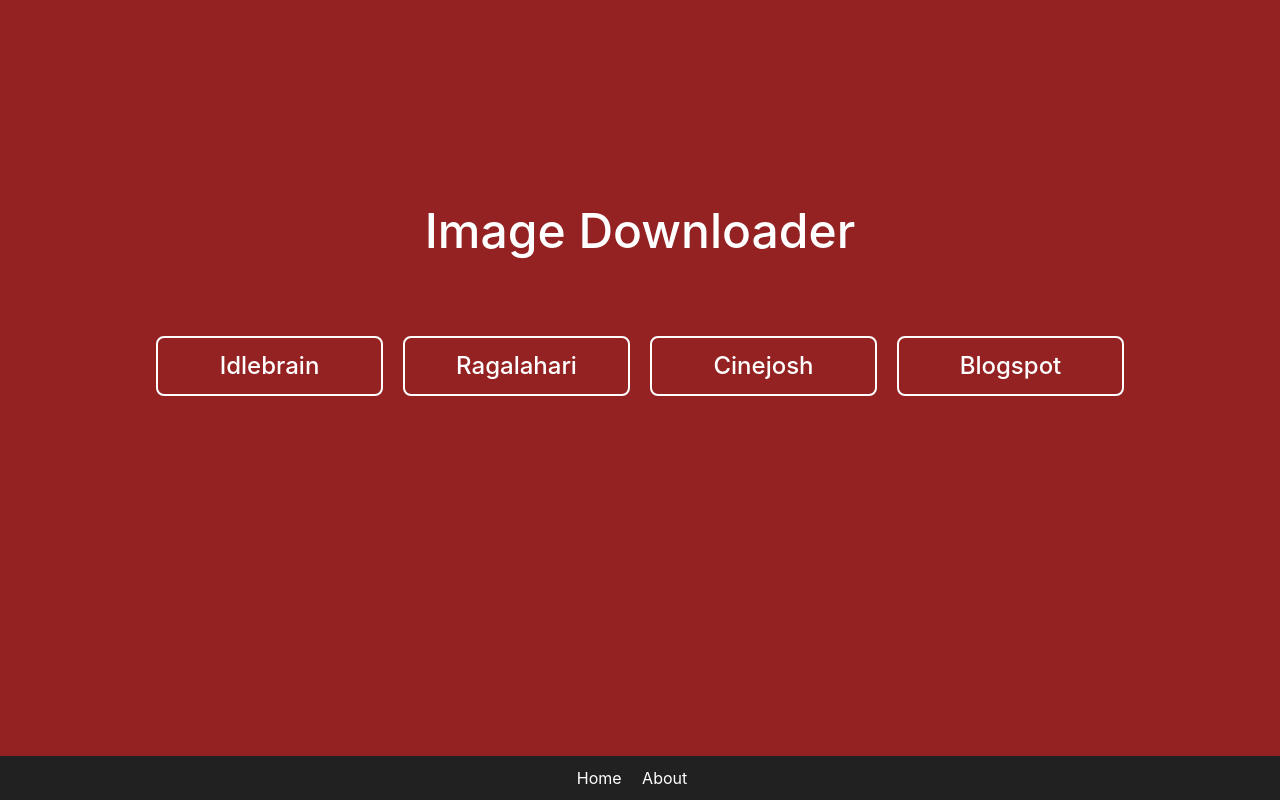
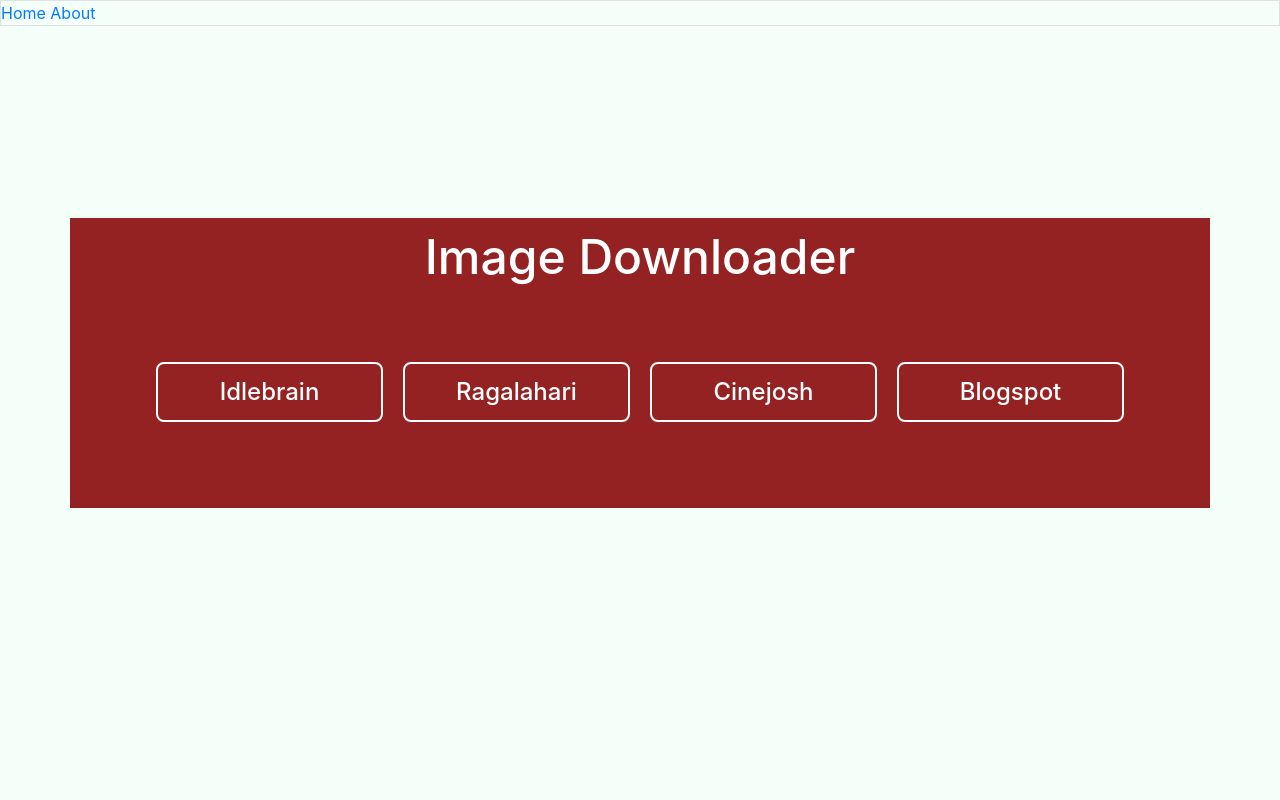
Before and after one commit to Ram-95/Image_downloader_flask, a Flask app: page / in a window 1280 px wide. Run offline with Flask 2, Linux system fonts and the light colour scheme; some libraries are stand-ins or nearby versions.

Commit message:
Now uses common code

```diff
--- a/templates/BS.html
+++ b/templates/BS.html
@@ -4,16 +4,10 @@
 {% endblock %}
 {% block head %}
     {{ super() }}
-    <style>
-        body {
-            background-color: #d0e7f1;
-        }
-    </style>
 {% endblock %}
 {% block content %}
 {% set site="BS" %}
 <div class="container root">
-    <a href="{{ url_for('homepage') }}">Back to Home</a>
     <h2 class="title mb-4">{{ site }} Downloader</h2>
     <div class="container" style="display: flex;">
         <input class="{{ site }}_url form-control" type="text" value="" placeholder="Enter {{ site }}/s4all/tollywoodhq URL" autofocus>
--- a/templates/CJ.html
+++ b/templates/CJ.html
@@ -4,16 +4,10 @@
 {% endblock %}
 {% block head %}
     {{ super() }}
-    <style>
-        body {
-            background-color: #f5de5e;
-        }
-    </style>
 {% endblock %}
 {% block content %}
 {% set site="CJ" %}
 <div class="container root">
-    <a href="{{ url_for('homepage') }}">Back to Home</a>
     <h2 class="title mb-4">{{ site }} Downloader</h2>
     <div class="container" style="display: flex;">
         <input class="{{ site }}_url form-control" type="text" value="" placeholder="Enter {{ site }} URL" autofocus>
--- a/templates/IB.html
+++ b/templates/IB.html
@@ -8,7 +8,6 @@
 {% block content %}
 {% set site="IB" %}
 <div class="container root">
-    <a href="{{ url_for('homepage') }}">Back to Home</a>
     <h2 class="title mb-4">{{ site }} Downloader</h2>
     <div class="container" style="display: flex;">
         <input class="{{ site }}_url form-control" type="text" value="" placeholder="Enter {{ site }} URL" autofocus>
--- a/templates/RG.html
+++ b/templates/RG.html
@@ -4,16 +4,10 @@
 {% endblock %}
 {% block head %}
 {{ super() }}
-<style>
-    body {
-        background-color: #d0f7e3;
-    }
-</style>
 {% endblock %}
 {% block content %}
 {% set site="RG" %}
 <div class="container root">
-    <a href="{{ url_for('homepage') }}">Back to Home</a>
     <h2 class="title mb-4">{{ site }} Downloader</h2>
     <div class="container" style="display: flex;">
         <input class="{{ site }}_url form-control" type="text" value="" placeholder="Enter {{ site }} URL" autofocus>
--- a/templates/homepage.html
+++ b/templates/homepage.html
@@ -1,14 +1,9 @@
 {% extends "layout.html" %}
 {% block title %}
-Idlebrain
+Homepage
 {% endblock %}
 {% block head %}
 {{ super() }}
-<style type="text/css">
-    body {
-        background:  rgb(148, 34, 34);
-    }
-</style>
 {% endblock %}
 {% block content %}
 <div class="container main_container">
--- a/templates/layout.html
+++ b/templates/layout.html
@@ -2,7 +2,8 @@
 <html lang="en">
 
 <head>
-<script data-ad-client="ca-pub-3357421394111343" async src="https://pagead2.googlesyndication.com/pagead/js/adsbygoogle.js"></script>
+    <script data-ad-client="ca-pub-3357421394111343" async
+        src="https://pagead2.googlesyndication.com/pagead/js/adsbygoogle.js"></script>
     {% block head %}
     <link rel="icon" type="image/png" href="/favicon.ico" />
     <meta charset="UTF-8">
@@ -21,6 +22,12 @@
 </head>
 
 <body>
+    <div class="border">
+        <div class="navigation">
+            <a href="{{ url_for('homepage') }}">Home</a>
+            <a href="{{ url_for('about') }}">About</a>
+        </div>
+    </div>
     <div class="content">
         {% block content %}
         {% endblock %}
@@ -35,10 +42,6 @@
             <a class="download_btn btn btn-success">Download</a>
         </div>
     </div>
-    <div class="navbar-section footer">
-        <a href="#">Home</a>
-        <a href="{{ url_for('about') }}">About</a>
-    </div>
 </body>
 
 </html>
```
